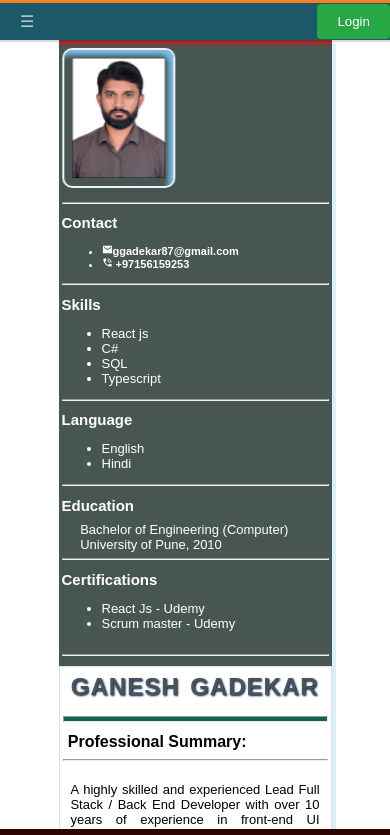
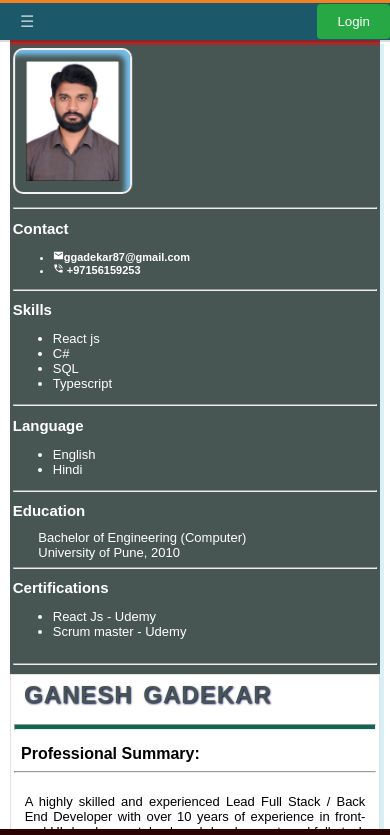
Before and after one commit to ggadekar87/ggadekar, a React (Create React App) app: page / in a window 390 px wide. Shown: the top 835 px of the page. Built offline with nearby package versions, Linux system fonts and the light colour scheme.

Commit message:
Mobile css menu

```diff
--- a/src/components/header/header.js
+++ b/src/components/header/header.js
@@ -15,8 +15,8 @@ const Header = () => {
       <NavigationItem link="/" close={closeNav} exact>
         <HomeIcon color="primary" />
       </NavigationItem>
+      <NavigationItem link="/aboutme" close={closeNav}>About me</NavigationItem>
       <NavigationItem link="/contact" close={closeNav}>Contact</NavigationItem>
-      <NavigationItem link="/aboutme" close={closeNav}>About me</NavigationItem>
     </ul>
   );
 
--- a/src/components/home/home.css
+++ b/src/components/home/home.css
@@ -144,6 +144,9 @@
     margin: 0 auto;
     width: 100%;
   }
+  .row {
+    width: 95%;
+  }
 }
 
 @media screen and (max-width: 800px) {
```
